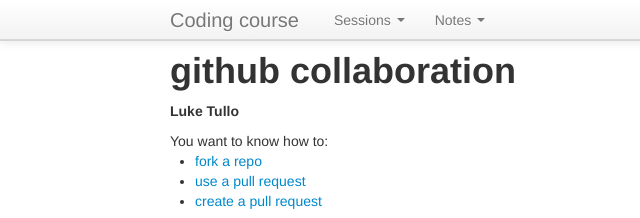
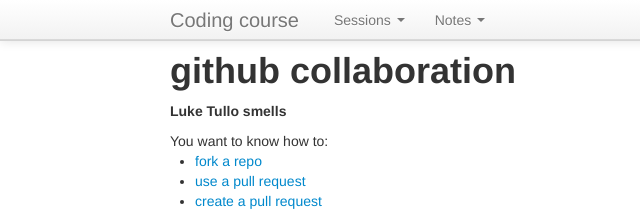
Before and after one commit to oxcodingcourse/oxcodingcourse.github.com, a plain HTML site: page github_collaboration.html in a window 1280 px wide. Shown: the top 218 px of the page, 0-640 px from the left. Drawn offline with nearby package versions, Linux system fonts and the light colour scheme.

Commit message:
luke smells

```diff
--- a/github_collaboration.html
+++ b/github_collaboration.html
@@ -42,7 +42,7 @@
 		<div class="container">
 
 			<h1>github collaboration</h1>
-			<h5>Luke Tullo</h5>
+			<h5>Luke Tullo smells</h5>
 
 			You want to know how to:
 			<ul>
```
